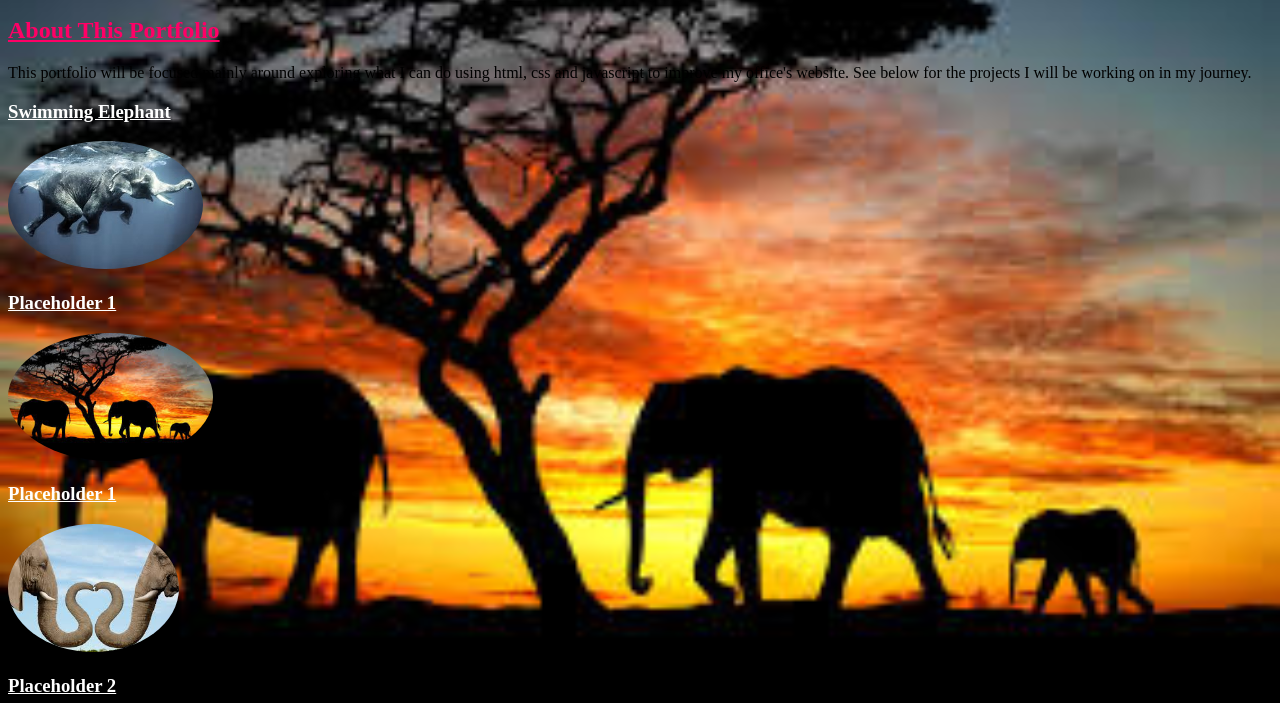
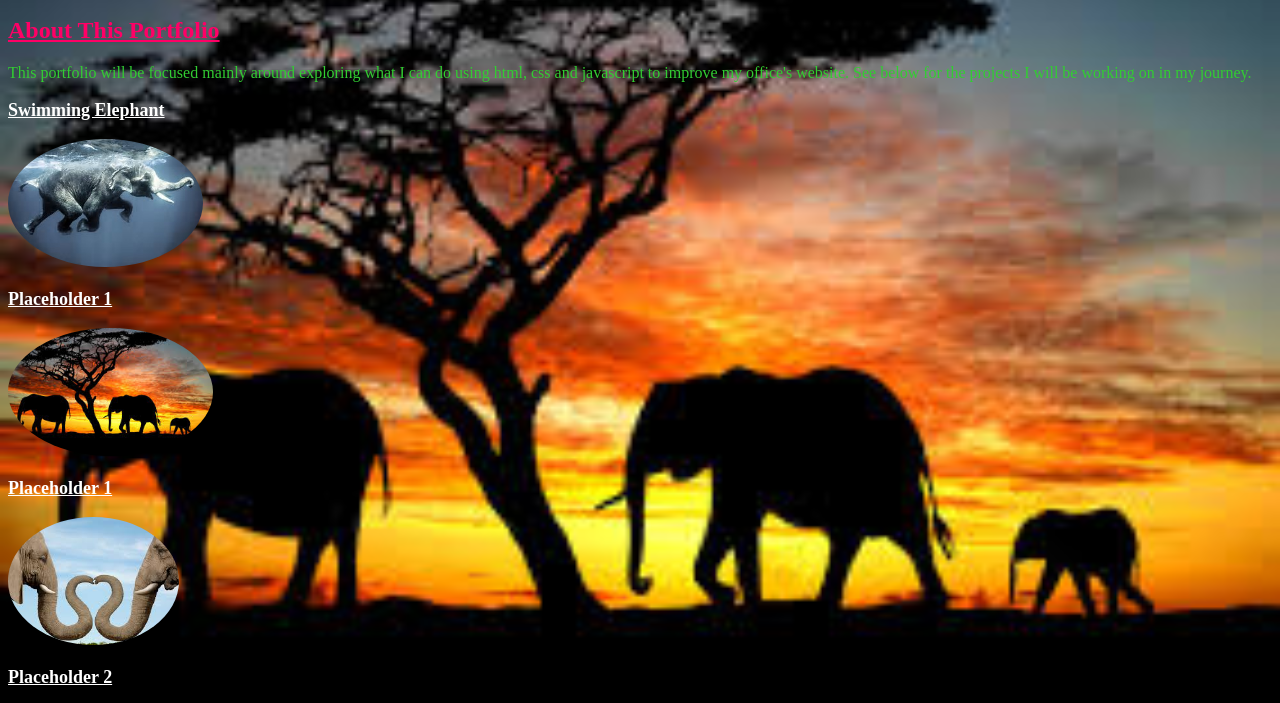
Before and after one commit to satsobek/portfolio, a plain HTML site: page index.html in a window 1280 px wide. Shown: the part 51-754 px from the top of the page. Drawn offline with Linux system fonts and the light colour scheme.

Commit message:
add more css to stylesheet

```diff
--- a/style/first-stylesheet.css
+++ b/style/first-stylesheet.css
@@ -16,11 +16,21 @@ body {
   background-attachment: fixed;
 }
 
+.portfolio-intro {
+  color: limegreen
+}
+
 h2 {
   color: #ff0066;
   text-align: left;
   font-size: 24px;
   text-decoration: underline;
+}
+
+h3 {
+  color: white;
+  font-size: 18px;
+  text-align: left
 }
 
 .announcement-section {
@@ -62,6 +72,7 @@ h2 {
 
 img {
     border-radius: 50%;
+    image-orientation: left;
 }
 
 .nav ul {
@@ -80,5 +91,4 @@ img {
     font-size: 30px;
     line-height: 40px;
     height: 40px;
-
   }
```
